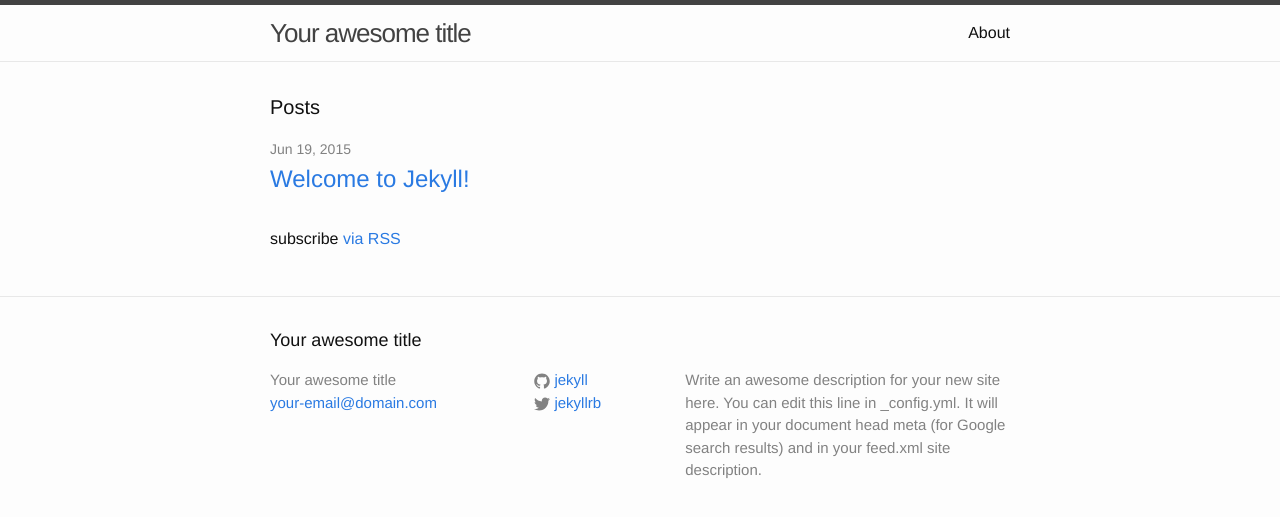
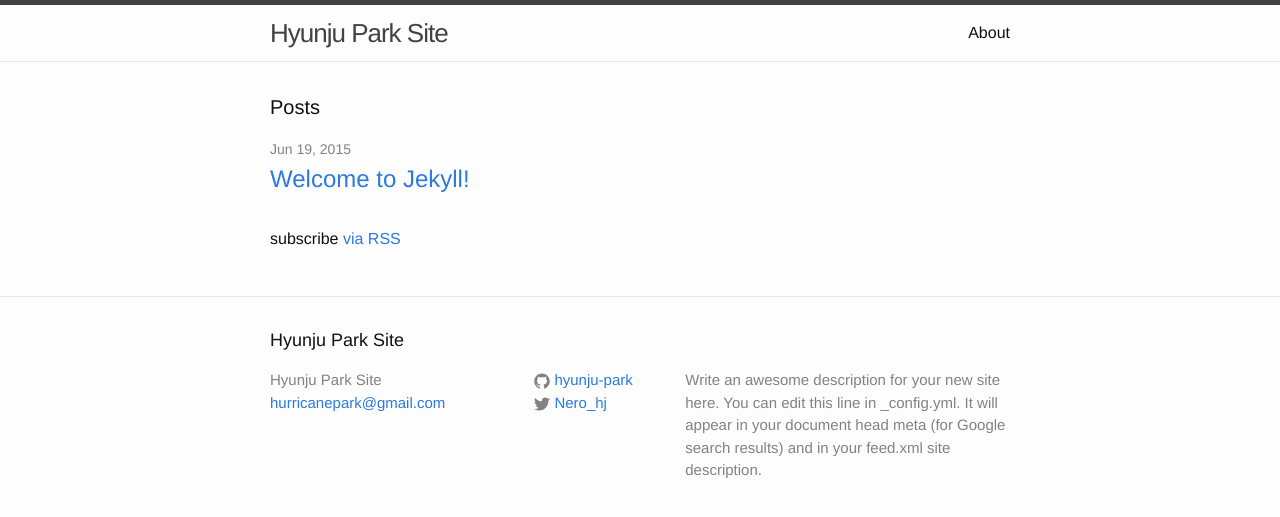
Before and after one commit to hyunju-park/hyunju-park.github.io, a Jekyll site: the page built from index.html, in a window 1280 px wide. Shown: the top 517 px of the page. Built offline with Jekyll 4.4.1, drawn with Linux system fonts in a browser that asks for light colours.

Commit message:
modify profile
modify profile

```diff
--- a/_config.yml
+++ b/_config.yml
@@ -1,14 +1,14 @@
 # Site settings
-title: Your awesome title
-email: your-email@domain.com
+title: Hyunju Park Site
+email: hurricanepark@gmail.com
 description: > # this means to ignore newlines until "baseurl:"
   Write an awesome description for your new site here. You can edit this
   line in _config.yml. It will appear in your document head meta (for
   Google search results) and in your feed.xml site description.
 baseurl: "" # the subpath of your site, e.g. /blog/
-url: "http://yourdomain.com" # the base hostname & protocol for your site
-twitter_username: jekyllrb
-github_username:  jekyll
+url: "http://hyunju-park.github.io/" # the base hostname & protocol for your site
+twitter_username: Nero_hj
+github_username:  hyunju-park
 
 # Build settings
 markdown: kramdown
```
